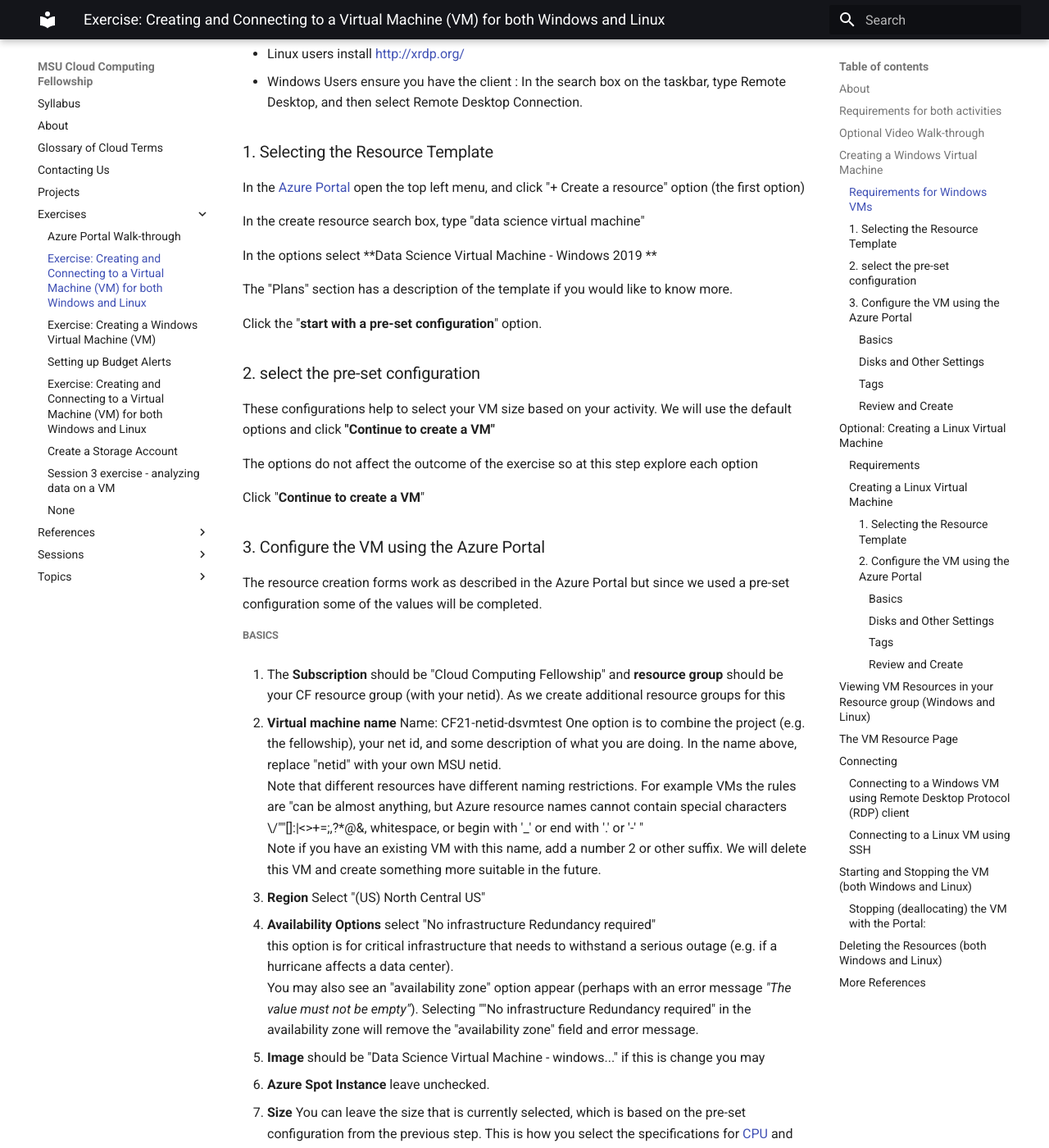
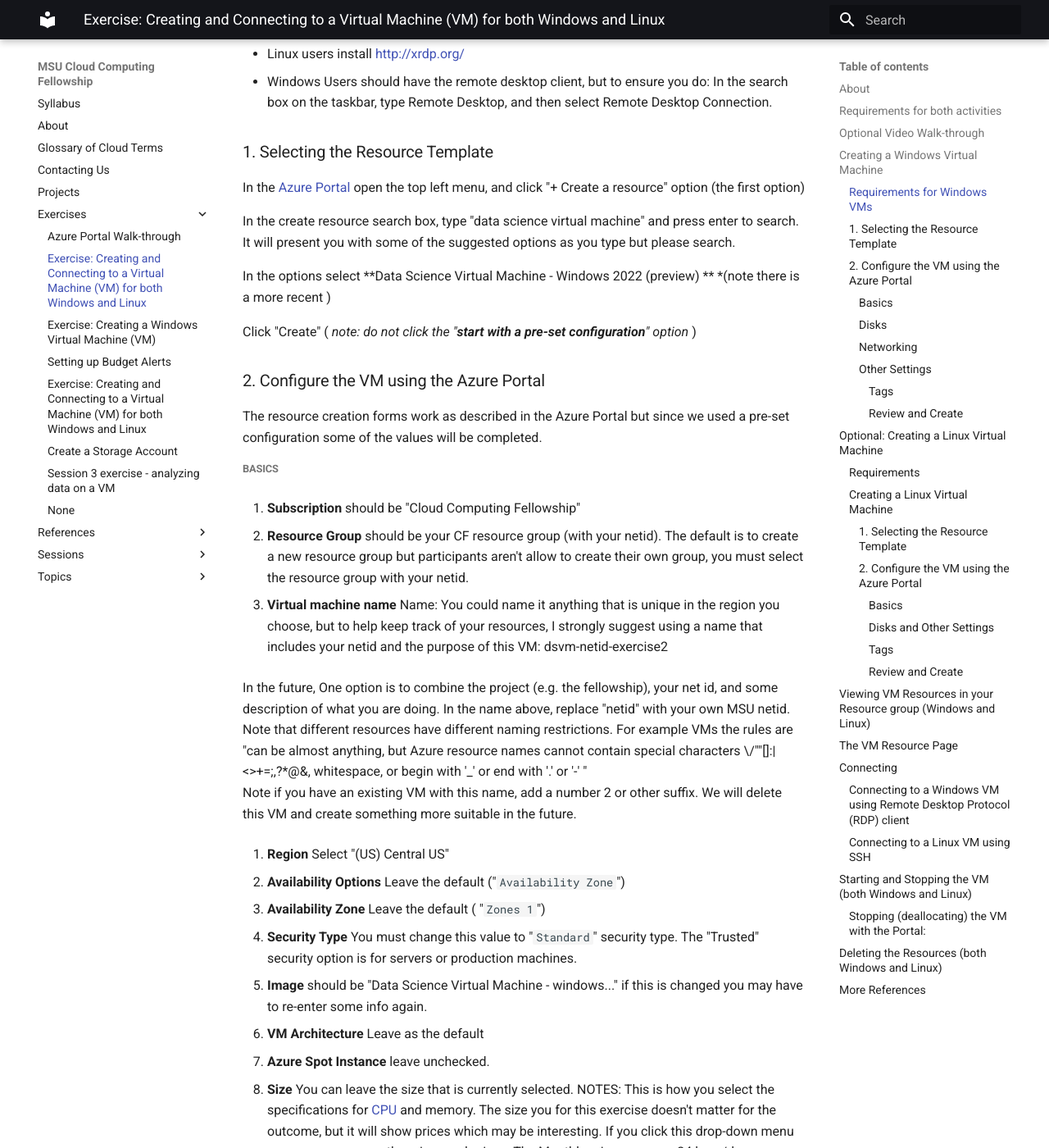
Before and after one commit to emtelgen/ccf23-testing, an MkDocs documentation site: the page built from docs/exercises/azure_vm_walkthrough.md, in a window 1280 px wide and 1400 px high, scrolled down 2218 px. Shown: the whole window at 82% size. Built offline with MkDocs 1.6.1 and Material for MkDocs 9.7.7, drawn with Linux system fonts in a browser that asks for light colours; some of the changed text lies outside the part shown.

Commit message:
fix vm exercise for 2023

```diff
--- a/docs/exercises/azure_vm_walkthrough.md
+++ b/docs/exercises/azure_vm_walkthrough.md
@@ -43,71 +43,88 @@
 
   * MacOS : install the Microsoft Remote Desktop Client, only available on the App Store: https://apps.apple.com/app/microsoft-remote-desktop/id1295203466?mt=12
   * Linux users install http://xrdp.org/
-  * Windows Users ensure you have the client : In the search box on the taskbar, type Remote Desktop, and then select Remote Desktop Connection.
+  * Windows Users should have the remote desktop client, but to  ensure you do: In the search box on the taskbar, type Remote Desktop, and then select Remote Desktop Connection.
 
 
 ### 1. Selecting the Resource Template
 
 In the [Azure Portal](https://portal.azure.com) open the top left menu, and click "+ Create a resource" option (the first option)
 
-In the create resource search box, type "data science virtual machine"
+In the create resource search box, type "data science virtual machine" and press enter to search.   It will present you with some of the suggested options as you type but please search.
 
-In the options select **Data Science Virtual Machine - Windows 2019 **
+In the options select **Data Science Virtual Machine - Windows 2022 (preview) **  *(note there is a more recent )
 
-The "Plans" section has a description of the template if you would like to know more.
+Click "Create"  ( *note: do not click the "**start with a pre-set configuration**" option* )
 
-Click the "**start with a pre-set configuration**" option.
-
-### 2. select the pre-set configuration
-
-These configurations help to select your VM size based on your activity.  We will use the default options and click **"Continue to create a VM"**
-
-The options do not affect the outcome of the exercise so at this step explore each option
-
-Click "**Continue to create a VM**"
-
-### 3. Configure the VM using the Azure Portal
+### 2. Configure the VM using the Azure Portal
 
 The resource creation forms work as described in the Azure Portal but since we used a pre-set configuration some of the values will be completed.
 
 ##### Basics
 
-1. The **Subscription** should be "Cloud Computing Fellowship" and
-**resource group** should be your CF resource group (with your netid).  As we create additional resource groups for this
+1. **Subscription** should be "Cloud Computing Fellowship"
 
-1. **Virtual machine name**  Name: CF21-netid-dsvmtest
-   One option is to combine the project (e.g. the fellowship), your net id, and some description of what you are doing.   In the name above, replace "netid" with your own MSU netid.  <br>Note that different resources have different naming restrictions.  For example VMs the rules are "can be almost anything, but Azure resource names cannot contain special characters \/""[]:|<>+=;,?*@&, whitespace, or begin with '_' or end with '.' or '-' " <br>Note if you have an existing VM with this name, add a number 2 or other suffix.  We will delete this VM and create something more suitable in the future.
+1. **Resource Group** should be your CF resource group (with your netid).  The default is to create a new resource group but participants aren't allow to create their own group,  you must select the resource group with your netid.
 
-1. **Region**  Select "(US) North Central US"
+1. **Virtual machine name**  Name: You could name it anything that is unique in the region you choose, but to help keep track of your resources, I strongly suggest using a name that includes your netid and the purpose of this VM: dsvm-netid-exercise2
 
-1. **Availability Options** select "No infrastructure Redundancy required"
-   this option is for critical infrastructure that needs to withstand a serious outage (e.g. if a hurricane affects a data center).
-   You may also see an "availability zone" option appear (perhaps with an error message *"The value must not be empty"*).  Selecting ""No infrastructure Redundancy required" in the availability zone will remove the "availability zone" field and error message.
-1. **Image** should be "Data Science Virtual Machine - windows..."   if this is change you may
+   In the future, One option is to combine the project (e.g. the fellowship), your net id, and some description of what you are doing.   In the name above, replace "netid" with your own MSU netid.  <br>Note that different resources have different naming restrictions.  For example VMs the rules are "can be almost anything, but Azure resource names cannot contain special characters \/""[]:|<>+=;,?*@&, whitespace, or begin with '_' or end with '.' or '-' " <br>Note if you have an existing VM with this name, add a number 2 or other suffix.  We will delete this VM and create something more suitable in the future.
+
+1. **Region**  Select "(US) Central US"
+
+1. **Availability Options**  Leave the default ("`Availability Zone`")
+
+1. **Availability Zone** Leave the default ( "`Zones 1`")
+
+1. **Security Type**  You must change this value to "`Standard`" security type.  The "Trusted"  security option is for servers or production machines.
+1. **Image** should be "Data Science Virtual Machine - windows..."   if this is changed you may have to re-enter some info again.
+1. **VM Architecture** Leave as the default
 1. **Azure Spot Instance**  leave unchecked.
-1. **Size**   You can leave the size that is currently selected, which is based on the pre-set configuration from the previous step.
-   This is how you select the specifications for [CPU](../cloud_glossary/#cpu) and memory.  The size you for this exercise doesn't matter for the outcome, but it will show prices which may be interesting.  If you click this drop-down menu you may see some other sizes and prices.  The Monthly price assumes 24 hour/day operation.  Your price to experiment will often be less than $1.00
+1. **Size**   You can leave the size that is currently selected.
+   NOTES: This is how you select the specifications for [CPU](../cloud_glossary/#cpu) and memory.  The size you for this exercise doesn't matter for the outcome, but it will show prices which may be interesting.  If you click this drop-down menu you may see some other sizes and prices.  The Monthly price assumes 24 hour/day operation.  Your price to experiment will often be less than $1.00
 1. **Administrator Account**
    Just like you need to log-in to your own computer, you must create a user account for the VM.   Select a User name and account that you will easily remember, because you will need it to log-in to the new VM.
-    * username : use any user name you will easily remember, perhaps your netid
-    * password : something you can remember, but is complex to be secure.  Do **not** use your MSU password or any other passwords you use
-1. **Licensing**  Unlike Linux, Windows requires a license, and this option are for organization with an arrangement with Azure.   Leave this box unchecked and Azure will add the extra charges (a few cents per hour) for the use of Windows.
+    * username : use any user name you will easily remember.  I use my netid so I can always remember.
+    * password : this must be a complex password, but use something you can remember, or copy/paste from another program.  Do **not** use your MSU password or any other passwords you use
+1. **Licensing**  Unlike Linux, Windows requires a license, and this option are for organization with an arrangement with Azure.   Leave this box unchecked and Azure will add the extra charges (a few cents per hour) for the use of Windows.   If you use a Windows VM for your research, you may be able to use an MSU license.
 
 
-#####  Disks and Other Settings
+#####  Disks
+
+Leave these as the defaults.
+
+I want to point out one option that "Delete with VM."    We will talk about this in the future, but for now it's like purchasing the computer and the disk inside separately.   In this case we are just testing so we will delete everything after we are done, but in practice there are reasons for keeping the disk around after you delete the VM so you may sometimes want to uncheck this box
+
+#### Networking
+
+
+Use the defaults for all of these options.
+
+Again note the  "Delete public IP and NIC when VM is deleted" option.  As you follow this exercise you will see how to delete networking resources with the VM.
+
+Note that you must configure some kind of networking when creating VMs and other resources in the cloud.   These defaults are fine for that and will create networking resources for which you will be charged (but not much).
+
+#### Other Settings
 
 For this exercise we'll be using the default values for almost all the pages except for **Basics** page.    However you are encouraged to look through these options to see what is involved in creating a virtual machine.  The [Azure VM documentation](https://docs.microsoft.com/en-us/azure/virtual-machines/) covers many of them.   For example a VM requires several networking components.   The good news is that Azure will name and create these for you, which will see.
 
 
+
+
 ##### Tags
 
-For this exercise, using tags will be essential for identifying which components go to which VM.  If you need more information see [session 2 page](index.md)  for a readings about tags.   Do the following:
+For this exercise, using tags will be essential for identifying which components go to which VM.  If you need more information see [session 2 page](../sessions/02_how_to_cloud.md)  for readings about tags.   On the tags section, do the following:
 
 1. Click "tags" in the top row of options (just before 'review and create')
-1. In the first row, For **Name**, type `activity` and for the **Value** type  `session2_vm` or similar unique value.
-1. click "review and create"
+1. In the first row, For **Name**, type `activity` and for the **Value** type  `session2 vm` or similar unique value.
+1. Optionally, in an additional row, create another tag with **Name** `created by` and for **Value** put your netid.   This
+kind of tag can be essential when you are sharing cloud accounts with other members of your work group, so that others in your group may identify who created the resources.
 
 ##### Review and Create
+
+1. click "review and create" at the bottom of the screen.
+
+
 
 If there are errors the form name will have a red dot next to it.  Go back to that form and see what may be the issue.
 
```
